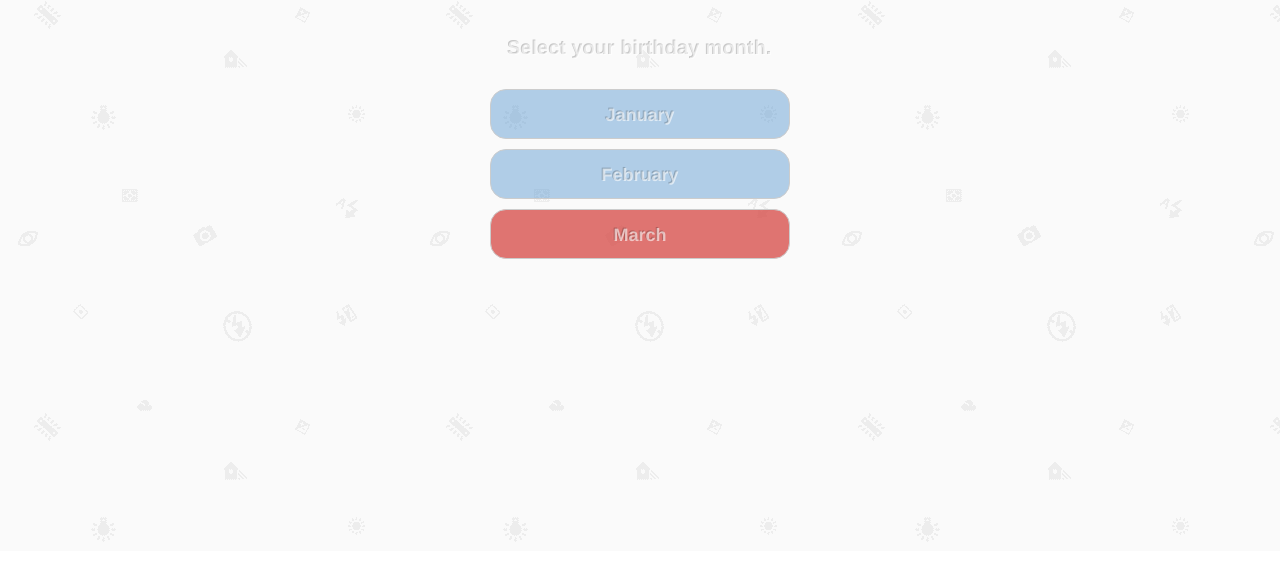
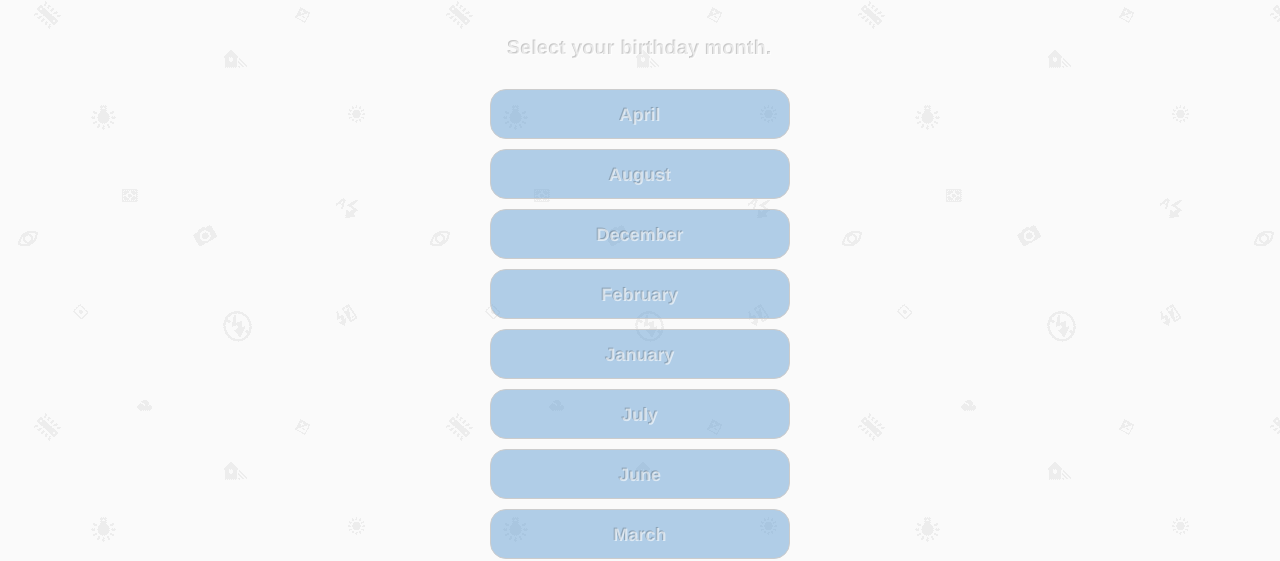
Before and after one commit to ishmaelthedestroyer/backbone-birthday, a website: page public/index.html in a window 1280 px wide. Shown: the part 249-810 px from the top of the page. Drawn offline with nearby package versions, Linux system fonts and the light colour scheme.

Commit message:
sort function

```diff
--- a/public/assets/css/app.css
+++ b/public/assets/css/app.css
@@ -53,6 +53,7 @@
   width: 300px;
   height: auto;
   margin: 0 auto;
+  margin-bottom: 100px;
   list-style: none;
   padding: 0;
 }
@@ -67,6 +68,11 @@
   text-align: center;
   vertical-align: middle;
   cursor: pointer;
+  -webkit-transition: all 0.2s ease-out;
+  -moz-transition: all 0.2s ease-out;
+  -ms-transition: all 0.2s ease-out;
+  -o-transition: all 0.2s ease-out;
+  transition: all 0.2s ease-out;
 }
 
 #month-list li.selected {
--- a/public/assets/js/app.js
+++ b/public/assets/js/app.js
@@ -1 +1,30 @@
 var app = app || {};
+
+$(function() {
+  new app.AppView();
+
+  var months = [
+    'January',
+    'February',
+    'March',
+    'April',
+    'May',
+    'June',
+    'July',
+    'August',
+    'September',
+    'October',
+    'November',
+    'December'
+  ];
+
+  // loop through months array, add to Year collection
+  for (var i = 0; i < months.length; i++) {
+    app.Year.add({
+      title: months[i], // month name
+      order: i + 1 // index
+    });
+  };
+
+  console.log(app.Year.toJSON());
+});
--- /dev/null
+++ b/public/assets/js/collections/year.js
@@ -0,0 +1,28 @@
+var app = app || {};
+
+// Year Collection - holds months
+
+var YearCollection = Backbone.Collection.extend({
+  // reference model
+  model: app.Month,
+
+  // fire when instance first initialized
+  initialize: function() {
+    // console.log('Instance of YearCollection created.')
+    /*
+    this.on('add', function() {
+      console.log('Sorted.', this.sort());
+    });
+    */
+  },
+
+
+
+  // comparator function for ordering
+  comparator: function(month) {
+    return month.get('order');
+  }
+});
+
+// create global collection
+app.Year = new YearCollection();
--- a/public/assets/js/models/month.js
+++ b/public/assets/js/models/month.js
@@ -0,0 +1,11 @@
+var app = app || {};
+
+// Month Model
+
+app.Month = Backbone.Model.extend({
+  // default attributes
+  defaults: {
+    title: '',
+    order: 0
+  }
+});
--- a/public/assets/js/views/app.js
+++ b/public/assets/js/views/app.js
@@ -0,0 +1,86 @@
+var app = app || {};
+
+// Application View
+
+app.AppView = Backbone.View.extend({
+  // bind to body
+  el: '#birthdayApp',
+
+  //sortIndex: 'order'
+
+  // events
+  // events: {},
+
+  // initialization called when instance constructed
+  initialize: function() {
+    console.log('App view instance initialized.');
+
+    // listen to add / reset events
+    this.listenTo(app.Year, 'add', this.addOne);
+    // this.listenTo(app.Year, 'reset', this.addAll);
+
+    // listen for order event
+    // this.listenTo(app.Year, 'order', this.order)
+
+    // rerender on all changes
+    //this.listenTo(app.Year, 'all', this.render)
+    this.listenTo(app.Year, 'add', this.sort);
+
+    var alias = this;
+    setTimeout(function() {
+      alias.render();
+    }, 2000);
+
+  },
+
+  // (re)rendering the app
+  render: function() {
+    // animate fade-out
+    /*
+    $('#month-list').children('li').each(function(i, element) {
+      $(element).animate({
+        opacity: 0,
+      }, Math.ceil(Math.random() * 1) * 2500
+      , function() {
+        element.remove();
+      });
+    })
+    */
+
+    // clear child elements
+    $('#month-list').html('');
+
+    app.Year.comparator = function(month) {
+      return month.get('title');
+    };
+
+    if (app.Year.length) {
+      var sorted = app.Year.sort();
+
+      for (var i = 0; i < sorted.models.length; i++) {
+        this.addOne(sorted.models[i]);
+      }
+    }
+  },
+
+  setSortIndex: function(index) {
+    // this.sortIndex = index;
+    app.Year.comparator = function(month) {
+      return month.get(index);
+    };
+
+    this.render();
+  },
+
+  addOne: function(item) {
+    console.log('Item added.', item);
+
+    // create view from cached template + new model
+    var view = new app.MonthView({
+      model: item
+    });
+
+    $('#month-list').append(view.render().el);
+  }
+
+})
--- a/public/assets/js/views/months.js
+++ b/public/assets/js/views/months.js
@@ -0,0 +1,29 @@
+var app = app || {};
+
+// Month Item View
+
+// the DOM element
+app.MonthView = Backbone.View.extend({
+  // list tag
+  tagName: 'li',
+
+  // cache the template
+  template: _.template( $('#item-template').html() ),
+
+  // DOM events
+  events: {},
+
+  // initialization function, called when instance first constructed
+  initialize: function() {
+    // ...
+  },
+
+  // (re)renders the months
+  render: function() {
+    // inject model into template
+    this.$el.html( this.template ( this.model.toJSON() ));
+
+    return this;
+  }
+
+});
--- a/public/index.html
+++ b/public/index.html
@@ -14,7 +14,7 @@
     </div>
   </header>
 
-  <div class='container'>
+  <div id='birthdayApp' class='container'>
     <div class='row'>
       <div id='controls'>
         <h2>Order:</h2>
@@ -28,12 +28,18 @@
       <h3>Select your birthday month.</h3>
 
       <ul id='month-list'>
+        <!--
         <li><p>January</p></li>
         <li><p>February</p></li>
         <li class='selected'><p>March</p></li>
+        -->
       </ul>
     </div>
   </div>
+
+  <script type='text-template' id='item-template'>
+    <p><%- title %></p>
+  </script>
 
   <script src='/assets/vendor/jquery/dist/jquery.min.js'></script>
   <script src='/assets/vendor/underscore/underscore-min.js'></script>
@@ -41,7 +47,7 @@
   <script src='/assets/vendor/backbone/backbone.localStorage.js'></script>
 
   <script src='/assets/js/models/month.js'></script>
-  <script src='/assets/js/collections/months.js'></script>
+  <script src='/assets/js/collections/year.js'></script>
   <script src='/assets/js/views/months.js'></script>
   <script src='/assets/js/views/app.js'></script>
   <script src='/assets/js/routers/router.js'></script>
```
Also changed, not shown: public/assets/js/collections/months.js (deleted).
